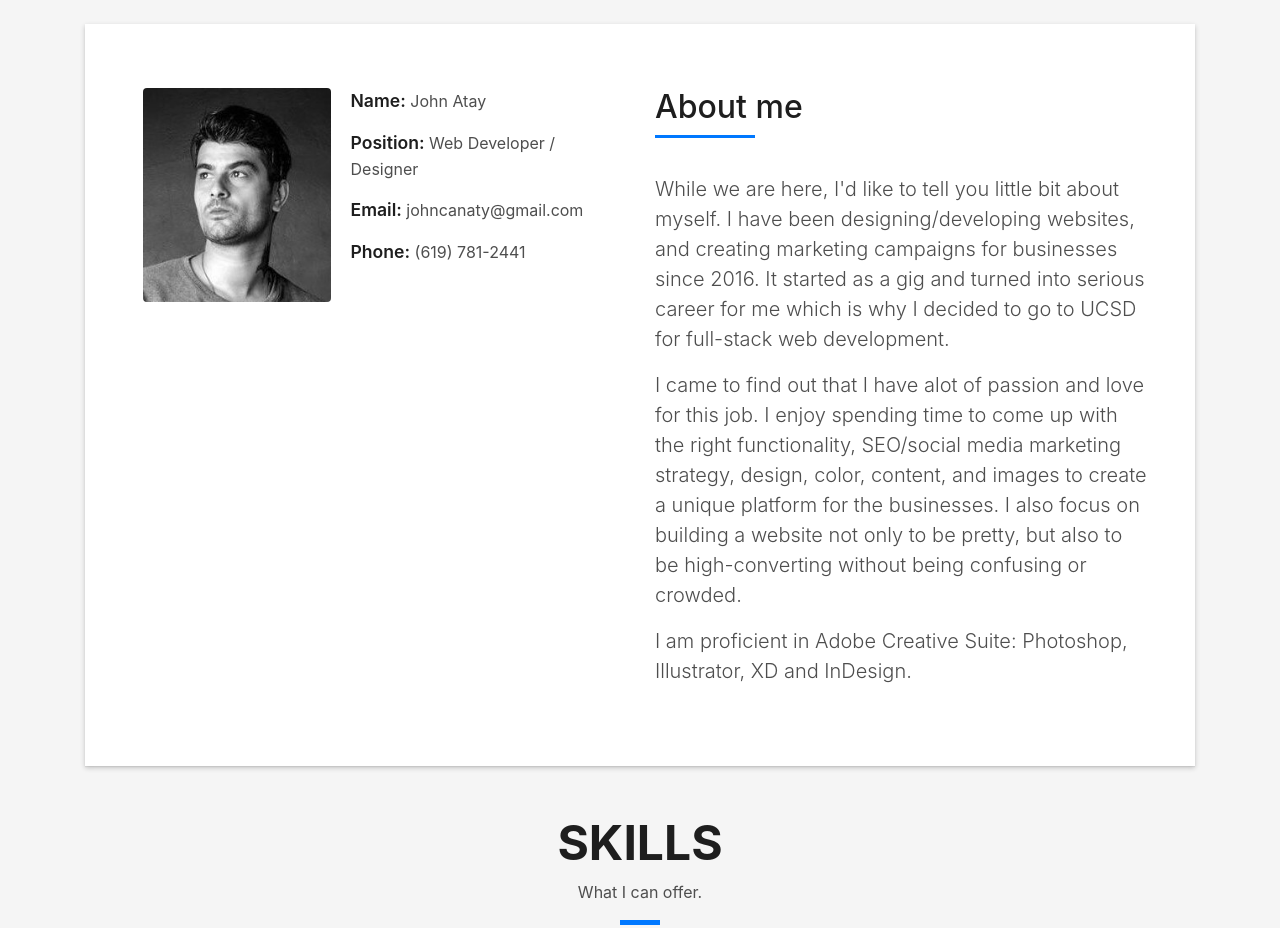
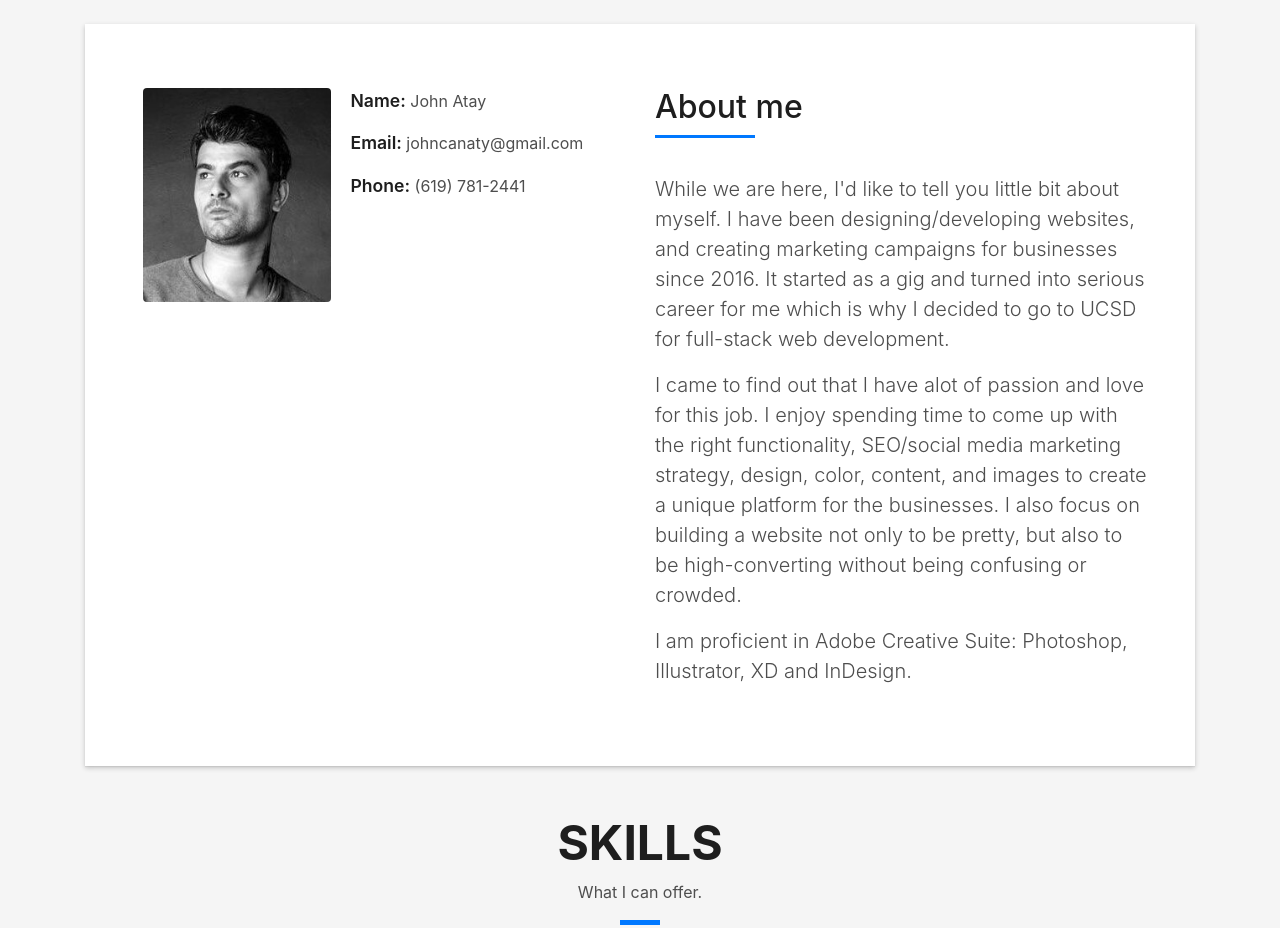
Before and after one commit to canjohn1905/Resume-me, a plain HTML site: page index.html in a window 1280 px wide. Shown: the part 840-1768 px from the top of the page. Drawn offline with Linux system fonts and the light colour scheme; files whose address does not match are found by name.

Commit message:
changes in skilss 015

```diff
--- a/index.html
+++ b/index.html
@@ -89,7 +89,7 @@
                   <div class="col-sm-6 col-md-7">
                     <div class="about-info">
                       <p><span class="title-s">Name: </span> <span>John Atay</span></p>
-                      <p><span class="title-s">Position: </span> <span>Web Developer / Designer </span></p>
+                      <!-- <p><span class="title-s">Position: </span> <span>Web Developer / Designer </span></p> -->
                       <p><span class="title-s">Email: </span> <span>johncanaty@gmail.com
                         </span></p>
                       <p><span class="title-s">Phone: </span> <span>(619) 781-2441</span></p>
```
